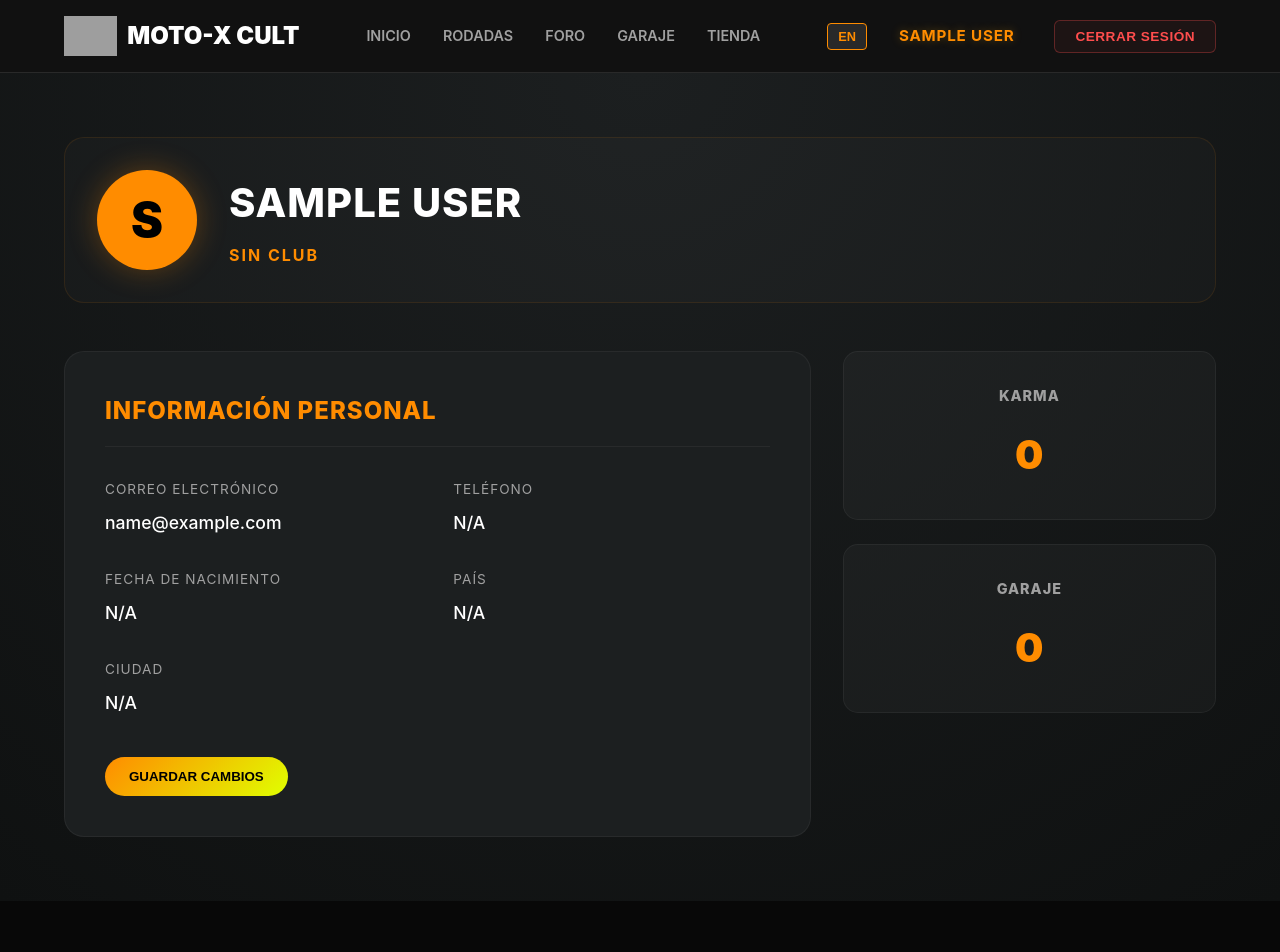
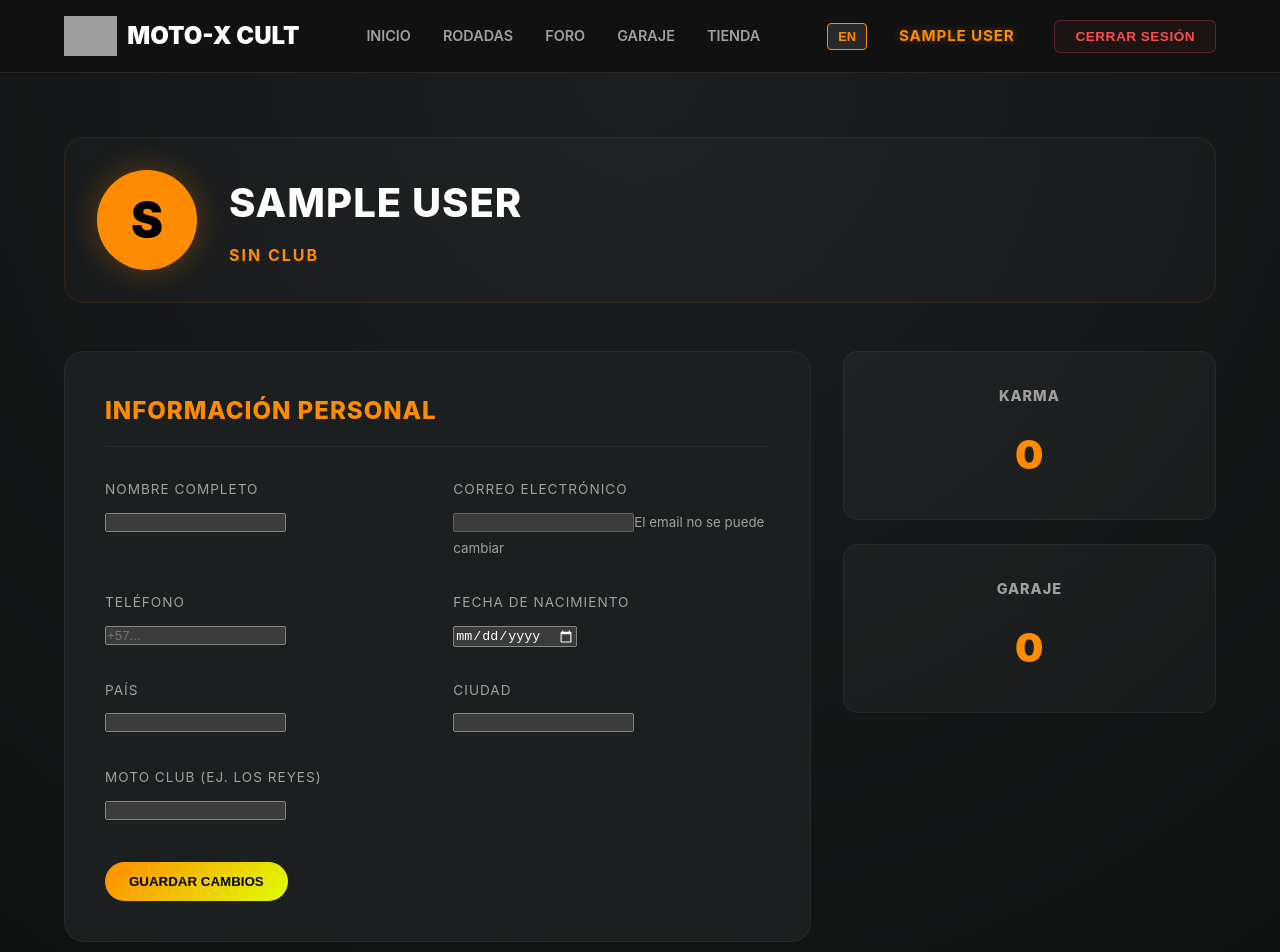
Before and after one commit to wilmer7522/MotoXCult, a React (Vite) app in the folder client/: page /profile in a window 1280 px wide. Shown: the top 952 px of the page. Built offline with nearby package versions, Linux system fonts and the light colour scheme; no server answers; sample sign-in values are in the browser's storage; grey boxes are pictures that could not be loaded.

Commit message:
Deploy interactive profile and fix bike count

```diff
--- a/client/src/pages/Profile.jsx
+++ b/client/src/pages/Profile.jsx
@@ -1,13 +1,86 @@
-import React from 'react';
+import React, { useState, useEffect } from 'react';
 import { useAuth } from '../context/AuthContext';
 import { useLanguage } from '../context/LanguageContext';
+import { API_URL } from '../config';
 import './Profile.css';
 
 const Profile = () => {
-  const { user } = useAuth();
+  const { user, login } = useAuth();
   const { t } = useLanguage();
+  const [formData, setFormData] = useState({
+    name: '',
+    email: '',
+    phone: '',
+    birthDate: '',
+    country: '',
+    city: '',
+    club: ''
+  });
+  const [loading, setLoading] = useState(true);
+  const [message, setMessage] = useState({ type: '', text: '' });
 
-  if (!user) return null;
+  useEffect(() => {
+    fetchUserData();
+  }, []);
+
+  const fetchUserData = async () => {
+    try {
+      const token = localStorage.getItem('token');
+      const res = await fetch(`https://motoxcult-api.onrender.com/api/users/me`, {
+        headers: {
+          'Authorization': `Bearer ${token}`
+        }
+      });
+      const data = await res.json();
+      if (res.ok) {
+        // Formatear fecha para el input date (YYYY-MM-DD)
+        const formattedDate = data.birthDate ? new Date(data.birthDate).toISOString().split('T')[0] : '';
+
+        setFormData({
+          name: data.name || '',
+          email: data.email || '',
+          phone: data.phone || '',
+          birthDate: formattedDate,
+          country: data.country || '',
+          city: data.city || '',
+          club: data.club || ''
+        });
+        // Update local auth context with fresh data (including bikes)
+        login(data, token);
+      }
+    } catch (err) {
+      console.error('Error fetching user data:', err);
+    } finally {
+      setLoading(false);
+    }
+  };
+
+  const handleSubmit = async (e) => {
+    e.preventDefault();
+    setMessage({ type: '', text: '' });
+    try {
+      const token = localStorage.getItem('token');
+      const res = await fetch(`https://motoxcult-api.onrender.com/api/users/me`, {
+        method: 'PUT',
+        headers: {
+          'Content-Type': 'application/json',
+          'Authorization': `Bearer ${token}`
+        },
+        body: JSON.stringify(formData)
+      });
+      const data = await res.json();
+      if (res.ok) {
+        login(data, token);
+        setMessage({ type: 'success', text: t.profile.success });
+      } else {
+        setMessage({ type: 'error', text: data.message || t.profile.error });
+      }
+    } catch (err) {
+      setMessage({ type: 'error', text: t.profile.error });
+    }
+  };
+
+  if (!user || loading) return <div className="loading-screen">Cargando perfil...</div>;
 
   return (
     <div className="profile-page full-bleed">
@@ -25,29 +98,76 @@ const Profile = () => {
         <div className="profile-grid">
           <section className="profile-section">
             <h2>{t.profile.personalInfo}</h2>
+            {message.text && (
+              <div className={`form-message ${message.type}`}>
+                {message.text}
+              </div>
+            )}
+            <form onSubmit={handleSubmit}>
               <div className="info-grid">
                 <div className="info-item">
+                  <label>{t.auth.name}</label>
+                  <input
+                    type="text"
+                    value={formData.name}
+                    onChange={(e) => setFormData({...formData, name: e.target.value})}
+                    required
+                  />
+                </div>
+                <div className="info-item">
                   <label>{t.auth.email}</label>
-                <p>{user.email}</p>
+                  <input
+                    type="email"
+                    value={formData.email}
+                    disabled
+                  />
+                  <small style={{color: 'var(--text-muted)'}}>El email no se puede cambiar</small>
                 </div>
                 <div className="info-item">
                   <label>{t.auth.phone}</label>
-                <p>{user.phone || 'N/A'}</p>
+                  <input
+                    type="tel"
+                    value={formData.phone}
+                    onChange={(e) => setFormData({...formData, phone: e.target.value})}
+                    placeholder="+57..."
+                  />
                 </div>
                 <div className="info-item">
                   <label>{t.auth.birthDate}</label>
-                <p>{user.birthDate ? new Date(user.birthDate).toLocaleDateString() : 'N/A'}</p>
+                  <input
+                    type="date"
+                    value={formData.birthDate}
+                    onChange={(e) => setFormData({...formData, birthDate: e.target.value})}
+                  />
                 </div>
                 <div className="info-item">
                   <label>{t.auth.country}</label>
-                <p>{user.country || 'N/A'}</p>
+                  <input
+                    type="text"
+                    value={formData.country}
+                    onChange={(e) => setFormData({...formData, country: e.target.value})}
+                  />
                 </div>
                 <div className="info-item">
                   <label>{t.auth.city}</label>
-                <p>{user.city || 'N/A'}</p>
+                  <input
+                    type="text"
+                    value={formData.city}
+                    onChange={(e) => setFormData({...formData, city: e.target.value})}
+                  />
+                </div>
+                <div className="info-item full-width">
+                  <label>{t.auth.club}</label>
+                  <input
+                    type="text"
+                    value={formData.club}
+                    onChange={(e) => setFormData({...formData, club: e.target.value.toUpperCase()})}
+                    className="uppercase-input"
+                  />
                 </div>
               </div>
-            <button className="cta save-btn">{t.profile.saveChanges}</button>
+              <button type="submit" className="cta save-btn">{t.profile.saveChanges}</button>
+            </form>
           </section>
 
           <aside className="profile-stats">
```
Lines whose indentation alone changed are shown as unchanged.
